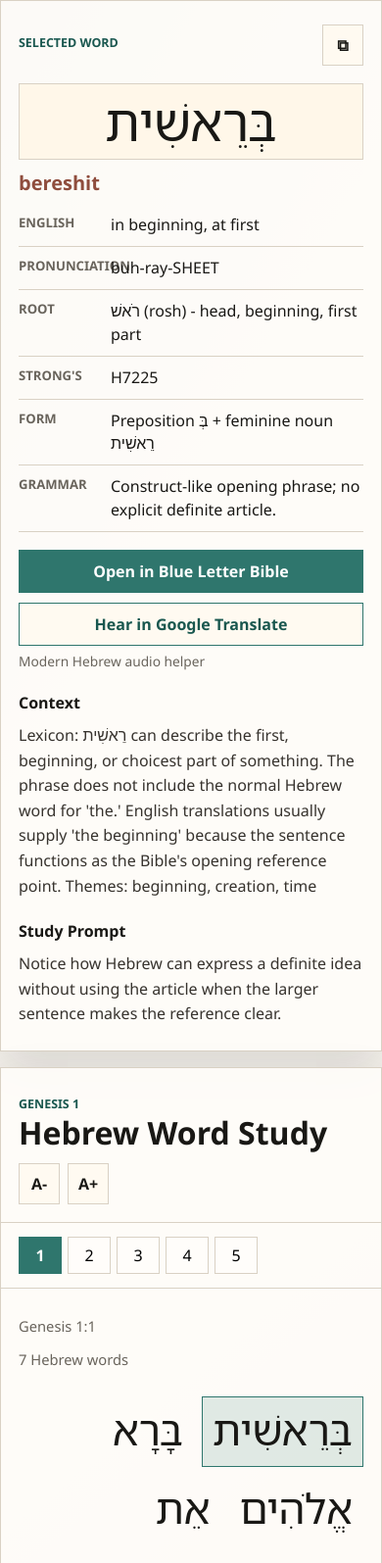
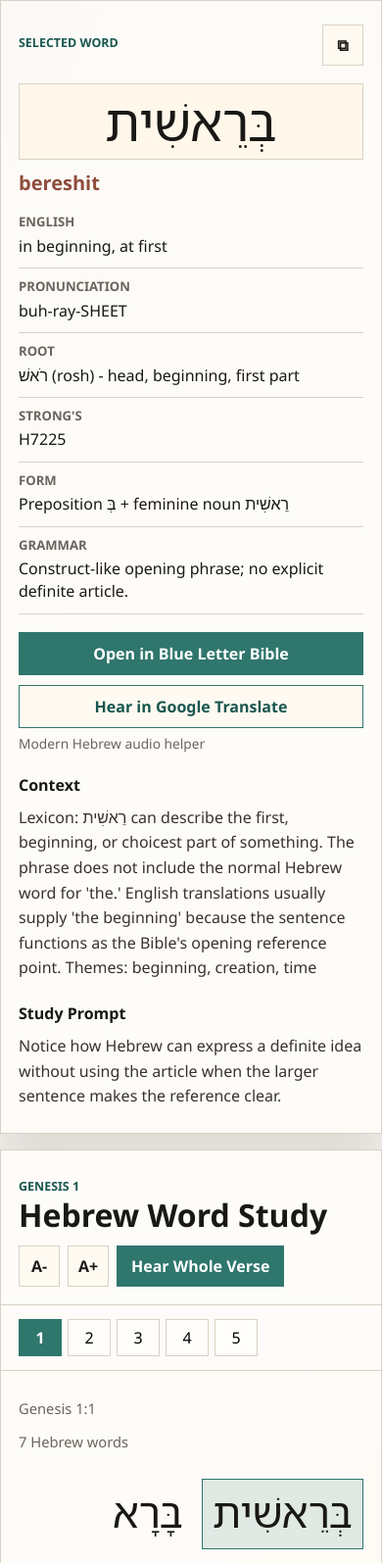
Before and after one commit to SimpleandBasic/Hebrew-Language-Bible-Study, a plain HTML site: page index.html in a window 390 px wide. Shown: the top 1595 px of the page at 98% size. Drawn offline with Linux system fonts and the light colour scheme.

Commit message:
Fix detail layout and add verse audio helper

```diff
--- a/index.html
+++ b/index.html
@@ -17,6 +17,9 @@
           <div class="chapter-tools" aria-label="Reader controls">
             <button class="icon-button" id="decreaseText" type="button" aria-label="Decrease Hebrew text size" title="Decrease text size">A-</button>
             <button class="icon-button" id="increaseText" type="button" aria-label="Increase Hebrew text size" title="Increase text size">A+</button>
+            <button class="verse-audio-button" id="hearWholeVerseButton" type="button">
+              Hear Whole Verse
+            </button>
           </div>
         </header>
 
--- a/script.js
+++ b/script.js
@@ -798,6 +798,7 @@ const selectedContext = document.querySelector("#selectedContext");
 const selectedPrompt = document.querySelector("#selectedPrompt");
 const blueLetterBibleButton = document.querySelector("#blueLetterBibleButton");
 const googleTranslateButton = document.querySelector("#googleTranslateButton");
+const hearWholeVerseButton = document.querySelector("#hearWholeVerseButton");
 
 function displayValue(value, fallback = "Not added yet") {
   if (Array.isArray(value)) {
@@ -832,6 +833,10 @@ function getGoogleTranslateUrl(hebrew) {
   return `https://translate.google.com/?sl=iw&tl=en&text=${encodeURIComponent(hebrew)}&op=translate`;
 }
 
+function getHebrewVerse(verse) {
+  return verse.words.map((word) => word.hebrew).join(" ");
+}
+
 function renderTabs() {
   verseTabs.innerHTML = "";
   verses.forEach((verse, index) => {
@@ -855,6 +860,7 @@ function renderVerse() {
   wordCount.textContent = `${verse.words.length} Hebrew words`;
   englishLine.textContent = verse.english;
   verseContext.textContent = verse.context;
+  hearWholeVerseButton.dataset.url = getGoogleTranslateUrl(getHebrewVerse(verse));
   hebrewLine.innerHTML = "";
 
   verse.words.forEach((word, index) => {
@@ -941,4 +947,11 @@ googleTranslateButton.addEventListener("click", () => {
   }
 });
 
+hearWholeVerseButton.addEventListener("click", () => {
+  const url = hearWholeVerseButton.dataset.url;
+  if (url) {
+    window.open(url, "_blank", "noopener,noreferrer");
+  }
+});
+
 render();
--- a/styles.css
+++ b/styles.css
@@ -92,6 +92,8 @@ h2 {
 
 .chapter-tools {
   display: flex;
+  flex-wrap: wrap;
+  justify-content: flex-end;
   gap: 8px;
 }
 
@@ -108,6 +110,25 @@ h2 {
 .icon-button:hover,
 .icon-button:focus-visible {
   border-color: var(--accent);
+  outline: 2px solid rgba(47, 118, 109, 0.24);
+  outline-offset: 2px;
+}
+
+.verse-audio-button {
+  min-height: 42px;
+  padding: 0 14px;
+  border: 1px solid var(--accent);
+  background: var(--accent);
+  color: #fff;
+  cursor: pointer;
+  font-weight: 750;
+  white-space: nowrap;
+}
+
+.verse-audio-button:hover,
+.verse-audio-button:focus-visible {
+  background: var(--accent-strong);
+  border-color: var(--accent-strong);
   outline: 2px solid rgba(47, 118, 109, 0.24);
   outline-offset: 2px;
 }
@@ -244,22 +265,27 @@ h2 {
 
 .word-facts div {
   display: grid;
-  grid-template-columns: 82px 1fr;
+  grid-template-columns: minmax(118px, max-content) minmax(0, 1fr);
   gap: 12px;
   padding-bottom: 10px;
   border-bottom: 1px solid var(--line);
 }
 
 dt {
+  min-width: 0;
   color: var(--muted);
   font-size: 0.82rem;
   font-weight: 750;
+  line-height: 1.35;
   text-transform: uppercase;
+  overflow-wrap: anywhere;
 }
 
 dd {
+  min-width: 0;
   margin: 0;
   line-height: 1.45;
+  overflow-wrap: anywhere;
 }
 
 .lexicon-button {
@@ -344,6 +370,10 @@ dd {
     flex-direction: column;
   }
 
+  .chapter-tools {
+    justify-content: flex-start;
+  }
+
   .verse-tabs {
     padding-left: 18px;
     padding-right: 18px;
@@ -360,4 +390,9 @@ dd {
   .word-token {
     min-height: 60px;
   }
+
+  .word-facts div {
+    grid-template-columns: 1fr;
+    gap: 4px;
+  }
 }
```
Also changed, not shown: README.md.
